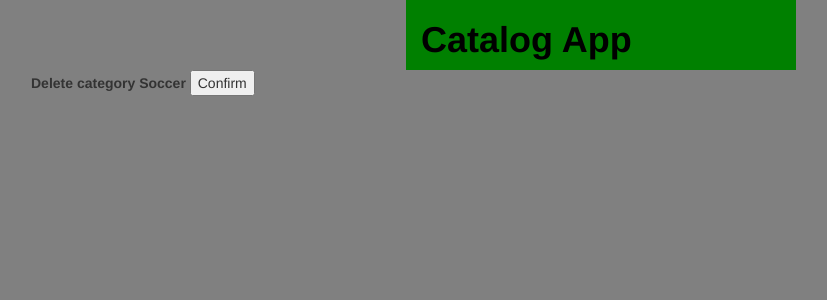
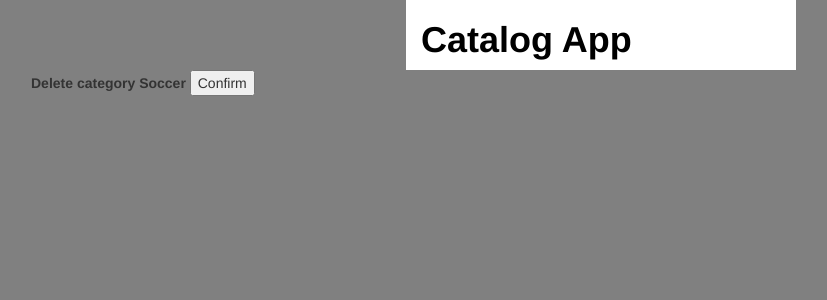
Before and after one commit to AbdelhamidGamal/item-catalog, a Flask app: page /catalog/Soccer/delete in a window 1280 px wide. Shown: the top 300 px of the page, without its empty margins (39-866 px from the left). Run offline with Flask 2, Linux system fonts and the light colour scheme; some libraries are stand-ins or nearby versions.

Commit message:
small edits

```diff
--- a/templates/header.html
+++ b/templates/header.html
@@ -1,7 +1,7 @@
 <div class="row">
   <div class="col-sm-4">
   </div>
-  <div class="col-sm-4" style="background-color:green;">
+  <div class="col-sm-4" style="background-color:white;">
     <h1 style="color:black;font-weight:bold;">Catalog App</h1>
   </div>
   <div class="col-sm-4">
--- a/templates/main.html
+++ b/templates/main.html
@@ -7,6 +7,7 @@
     <script src="https://maxcdn.bootstrapcdn.com/bootstrap/3.4.1/js/bootstrap.min.js"></script>
 		<link rel=stylesheet type=text/css href="{{ url_for('static', filename='styles.css') }}">
 		<meta name="viewport" content="width=device-width, initial-scale=1">
+		<title>Catalog App</title>
 	</head>
 	<body style="background-color:gray;">
 		<div class="container">
```
Also changed, not shown: catalog.db.
